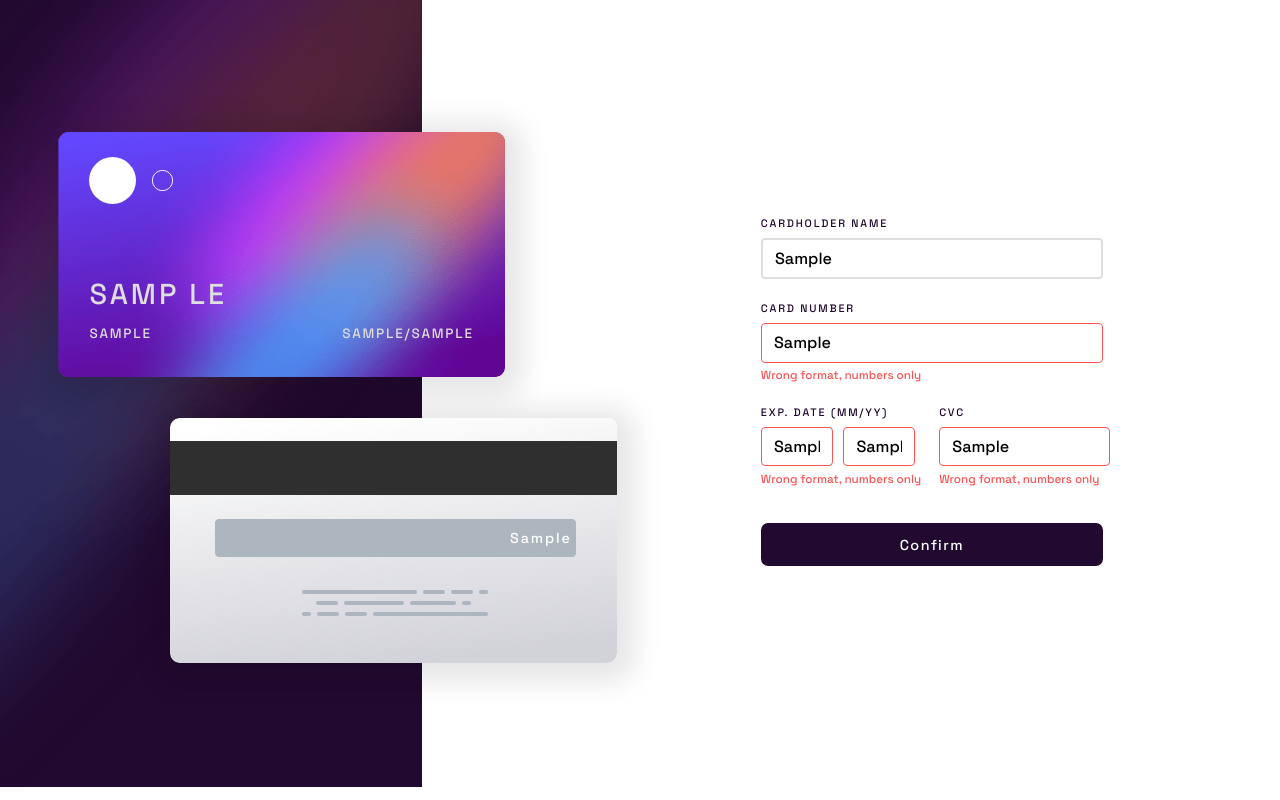
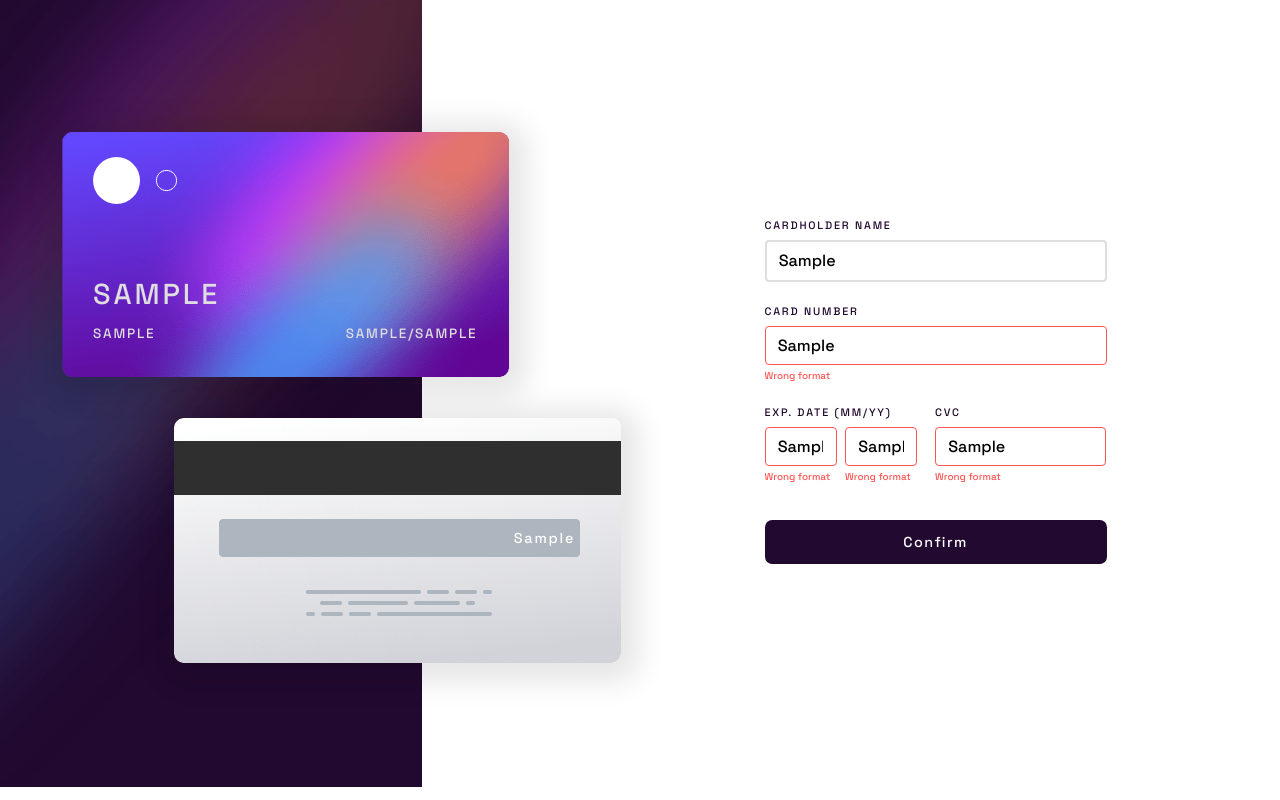
Before and after one commit to TommyKila/card-form, a plain HTML site: page index.html in a window 1280 px wide. Both pictures are taken after typing "Sample", "Sample", "Sample", "Sample", "Sample" into the empty fields and a click on the button "Confirm". Drawn offline with Linux system fonts and the light colour scheme.

Commit message:
Add files via upload

```diff
--- a/index.html
+++ b/index.html
@@ -56,14 +56,18 @@
         <div>
           <p>Card Number</p>
           <input type="text" class="input-field" id="card-number" name="card-number"
-            placeholder="e.g. 1234 5678 9123 0000" maxlength="16">
+            placeholder="e.g. 1234 5678 9123 0000" maxlength="19">
         </div>
         <div class="form-group">
           <div>
             <p>Exp. Date (MM/YY)</p>
-            <div>
-              <input type="text" class="input-field" id="month" name="month" placeholder="MM" maxlength="2">
-              <input type="text" class="input-field" id="year" name="year" placeholder="YY" maxlength="2">
+            <div class="input-group">
+              <div>
+                <input type="text" class="input-field" id="month" name="month" placeholder="MM" maxlength="2">
+              </div>
+              <div>
+                <input type="text" class="input-field" id="year" name="year" placeholder="YY" maxlength="2">
+              </div>
             </div>
           </div>
           <div>
--- a/index.js
+++ b/index.js
@@ -4,37 +4,76 @@ const inputField = document.querySelectorAll('.input-field');
 const realtimeText = document.querySelectorAll('.realtime-text');
 const completeState = document.querySelector('.complete-state');
 const resetBtn = document.querySelector('.reset-btn');
+const numberInput = document.getElementById('card-number');
+const monthInput = document.getElementById('month');
+const yearInput = document.getElementById('year');
+const nameInput = document.getElementById('cardholder-name');
+const cvcInput = document.getElementById('cvc');
 let count = 0;
+let numberPattern = /^(?:[0-9]{4}) (?:[0-9]{4}) (?:[0-9]{4}) (?:[0-9]{4})$/;
+let alphCheck = /[a-zA-Z]/
 
-resetBtn.addEventListener('click', function (e) {
+const defTextArr = Array.from(realtimeText)
+
+const defValue = defTextArr.reduce(function (acc, text) {
+    return acc.concat(text.textContent);
+}, []);
+
+resetBtn.addEventListener('click', function () {
     inputField.forEach(function (field) {
         field.value = "";
     });
     realtimeText.forEach(function (text, index) {
         text.textContent = defValue[index];
     });
-    form.style.display ="block";
+    form.style.display = "block";
     completeState.classList.remove("complete-message");
 });
 
 form.addEventListener('submit', function (e) {
     e.preventDefault();
+
     inputField.forEach(function (field) {
-        const fieldId = field.id;
+        checkBlank(field);
+    });
+
+    if (!numberPattern.test(numberInput.value) && numberInput.value !== "") {
+        numberInput.parentElement.classList.add("wrong-format");
+    } else {
+        numberInput.parentElement.classList.remove("wrong-format");
+    }
+
+    if (monthInput.value > 12 || monthInput.value < 1) {
+        monthInput.parentElement.classList.add("wrong-month");
+    } else {
+        monthInput.parentElement.classList.remove("wrong-month");
+    }
+
+    checkAlp(monthInput);
+    checkAlp(yearInput);
+    checkAlp(cvcInput);
+
+    if (yearInput.value < 1 && yearInput.value !== "") {
+        yearInput.parentElement.classList.add("wrong-year");
+    } else {
+        yearInput.parentElement.classList.remove("wrong-year");
+    }
+
+    if (cvcInput.value.length !== 3 && cvcInput.value !== "") {
+        cvcInput.parentElement.classList.add("wrong-format");
+    } else {
+        cvcInput.parentElement.classList.remove("wrong-format");
+    }
+
+
+    inputField.forEach(function (field) {
         const fieldParent = field.parentElement;
-        const fieldGrandparent = fieldParent.parentElement;
-        if (fieldId === "cardholder-name") {
-            checkBlank(field)
-        } else {
-            checkBlank(field);
-            checkFormat(field);
-        }
         if (!fieldParent.classList.contains("wrong-format") && !fieldParent.classList.contains("blank-alert") &&
-            !fieldGrandparent.classList.contains("wrong-format") && !fieldGrandparent.classList.contains("blank-alert")) {
+            !fieldParent.classList.contains("wrong-month")) {
             count++;
         }
-        console.log(count);
     });
+
     if (count === 5) {
         form.style.display = "none";
         completeState.classList.add("complete-message");
@@ -43,13 +82,6 @@ form.addEventListener('submit', function (e) {
 })
 
 function checkBlank(item) {
-    if (item.id === "month" || item.id === "year") {
-        if (item.value === "") {
-            item.parentElement.parentElement.classList.add("blank-alert");
-        } else {
-            item.parentElement.parentElement.classList.remove("blank-alert");
-        }
-    } else {
     if (item.value === "") {
         item.parentElement.classList.add("blank-alert");
     } else {
@@ -57,29 +89,14 @@ function checkBlank(item) {
     }
 }
 
-}
-
-function checkFormat(item) {
-    if (item.id === "month" || item.id === "year") {
-        if (isNaN(item.value)) {
-            item.parentElement.parentElement.classList.add("wrong-format");
-        } else {
-            item.parentElement.parentElement.classList.remove("wrong-format");
-        }
-    } else {
-        if (isNaN(item.value)) {
+function checkAlp(item) {
+    if (alphCheck.test(item.value)) {
         item.parentElement.classList.add("wrong-format");
     } else {
         item.parentElement.classList.remove("wrong-format");
     }
 }
-}
 
-const defTextArr = Array.from(realtimeText)
-
-const defValue = defTextArr.reduce(function (acc, text) {
-    return acc.concat(text.textContent);
-}, []);
 
 inputField.forEach(function (field) {
     field.addEventListener('input', function (e) {
@@ -87,11 +104,12 @@ inputField.forEach(function (field) {
         const fieldValue = e.currentTarget.value;
         realtimeText.forEach(function (value, index) {
             const valueId = value.dataset.id;
-            if (valueId === inputId) {
-                if (inputId === "card-number") {
-                    value.textContent = fieldValue.match(/.{1,4}/g).join(" ");
-                    if (value.textContent.length === 1) {
-                        value.textContent = defValue[index];
+            if (valueId == inputId) {
+                if (inputId === "month" || inputId === "year") {
+                    if (fieldValue < 10 && fieldValue > 0) {
+                        value.textContent = `0${fieldValue}`;
+                    } else {
+                        value.textContent = fieldValue;
                     }
                 } else {
                     value.textContent = fieldValue;
--- a/style.css
+++ b/style.css
@@ -155,6 +155,11 @@ figure:nth-child(2)>div {
     font-size: 0.8rem;
 }
 
+.input-group {
+    display: flex;
+    gap: 0.25rem;
+}
+
 input:focus {
     border-image: linear-gradient(hsl(249, 99%, 64%), hsl(278, 94%, 30%));
     border-image-slice: 1;
@@ -171,17 +176,25 @@ input:focus {
 }
 
 .blank-alert,
-.wrong-format {
+.wrong-format,
+.wrong-month,
+.wrong-year {
     display: flex;
     flex-direction: column;
 }
 
 .blank-alert::after,
-.wrong-format::after {
-    font-size: 0.65rem;
+.wrong-format::after,
+.wrong-month::after,
+.wrong-year::after {
+    font-size: 0.55rem;
     color: hsl(0, 100%, 66%);
     letter-spacing: 0;
     margin-top: 0.4em;
+}
+
+.wrong-month::after {
+    content: "Invalid month";
 }
 
 .blank-alert::after {
@@ -189,11 +202,17 @@ input:focus {
 }
 
 .wrong-format::after {
-    content: "Wrong format, numbers only";
+    content: "Wrong format";
+}
+
+.wrong-year::after {
+    content: "Invalid year";
 }
 
 .blank-alert input,
-.wrong-format input {
+.wrong-format input,
+.wrong-month input,
+.wrong-year input {
     border: 1.5px solid hsl(0, 100%, 66%);
 }
 
```
Lines whose indentation alone changed are shown as unchanged.
